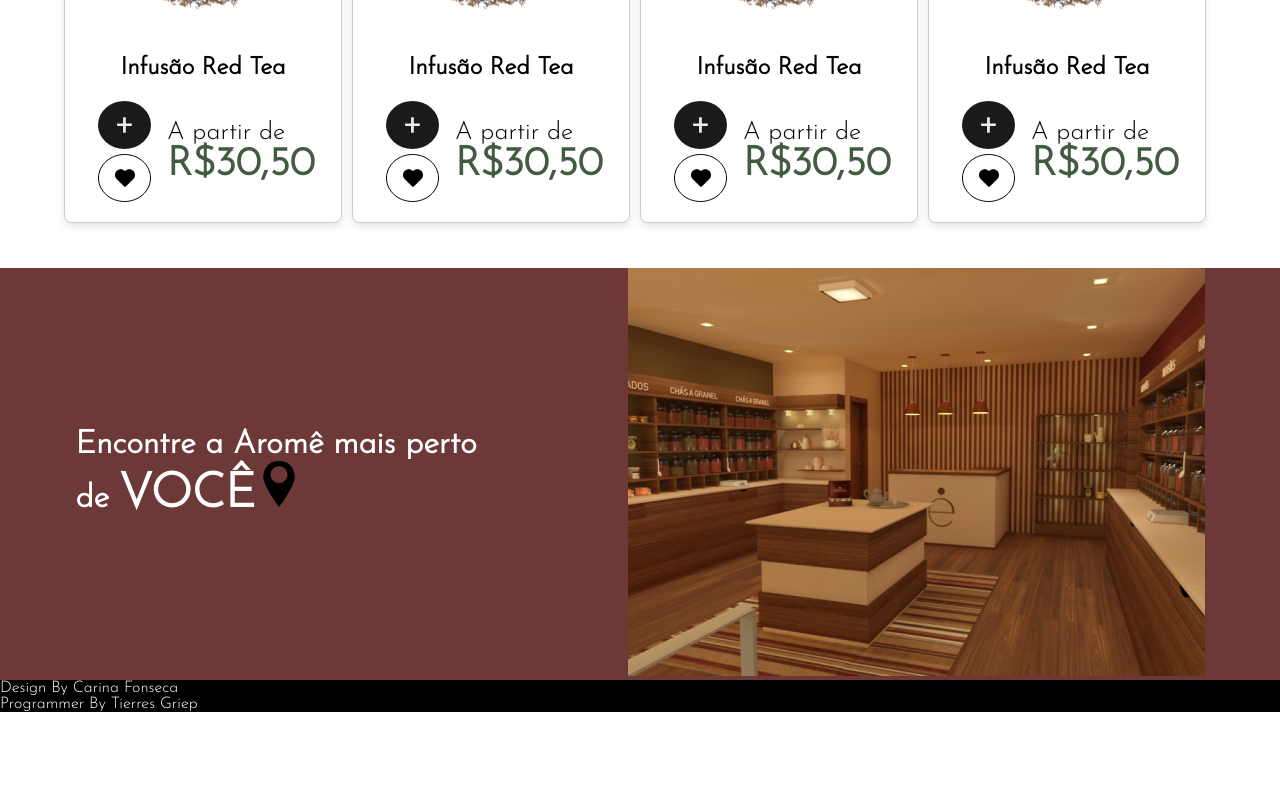
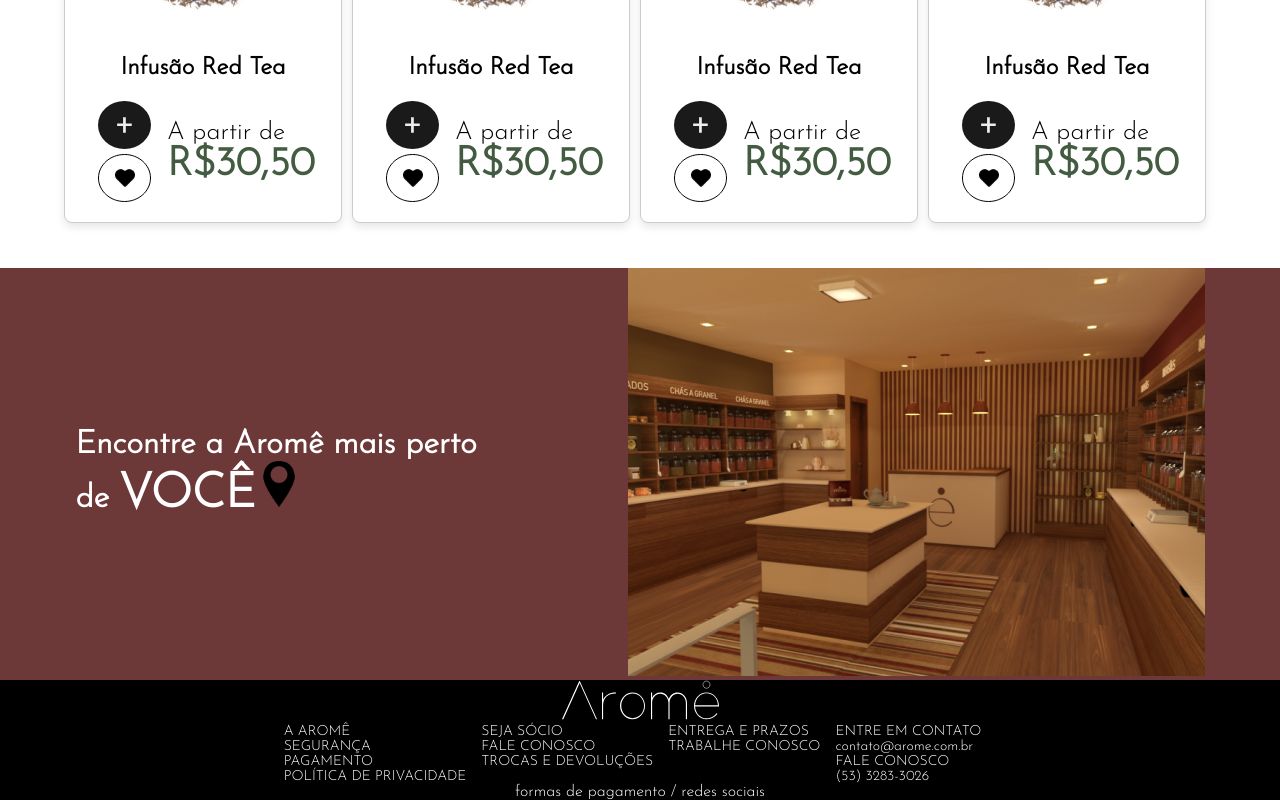
Before and after one commit to tierres/Arome, a React (Vite) app in the folder arome-ds/: page / in a window 1280 px wide. Shown: the part 1564-2364 px from the top of the page. Before the commit the page ends 2276 px from the top, so only its background shows below. Built offline with nearby package versions, Linux system fonts and the light colour scheme.

Commit message:
Notebook - 02/03/2024 - 11h46 - Problemas com o Footer

```diff
--- a/arome-ds/src/components/shared/Footer/Footer.module.css
+++ b/arome-ds/src/components/shared/Footer/Footer.module.css
@@ -2,6 +2,36 @@
     background-color: black;
 }
 
-.editarIssoAqui {
+.sectionContainer {
+    /*height: 475px;*/
     color: white;
+    display: flex;
+    flex-direction: column;
+    align-items: center;
 }
+
+.logoContainer {
+
+}
+
+.linksContainer {
+    display: flex;
+    justify-content: space-between;
+    margin: 0;
+}
+
+.navs {
+    display: flex;
+    flex-direction: column;
+    a {
+        text-decoration: none;
+        font-size: 14px;
+        font-weight: normal;
+        margin-right: 15px;
+        color: white;
+    }
+}
+
+.paymentsAndSocialContainer {
+
+}
--- a/arome-ds/src/components/shared/Footer/Footer.tsx
+++ b/arome-ds/src/components/shared/Footer/Footer.tsx
@@ -1,13 +1,39 @@
 import { SectionContainer } from "../SectionContainer/SectionContainer"
 import classes from './Footer.module.css'
+import AromeWhiteLogo from './vectors/arome-white-logo.svg'
 
 export const Footer = () => {
     return(
         <footer className={classes.blackContainer}>
-            <SectionContainer>
-                <div className={classes.editarIssoAqui}>
-                    Design By Carina Fonseca<br/>
-                    Programmer By Tierres Griep
+            <SectionContainer className={classes.sectionContainer}>
+                <div className={classes.logoContainer}>
+                    <img src={AromeWhiteLogo} alt="" />
+                </div>
+                <div className={classes.linksContainer}>
+                    <nav className={classes.navs}>
+                        <a href="">A AROMÊ</a>
+                        <a href="">SEGURANÇA</a>
+                        <a href="">PAGAMENTO</a>
+                        <a href="">POLÍTICA DE PRIVACIDADE</a>
+                    </nav>
+                    <nav className={classes.navs}>
+                        <a href="">SEJA SÓCIO</a>
+                        <a href="">FALE CONOSCO</a>
+                        <a href="">TROCAS E DEVOLUÇÕES</a>
+                    </nav>
+                    <nav className={classes.navs}>
+                        <a href="">ENTREGA E PRAZOS</a>
+                        <a href="">TRABALHE CONOSCO</a>
+                    </nav>
+                    <nav className={classes.navs}>
+                        <a>ENTRE EM CONTATO</a>
+                        <a href="contato@arome.com.br">contato@arome.com.br</a>
+                        <a>FALE CONOSCO</a>
+                        <a href="">(53) 3283-3026</a>
+                    </nav>
+                </div>
+                <div className={classes.paymentsAndSocialContainer}>
+                    formas de pagamento / redes sociais
                 </div>
             </SectionContainer>
         </footer>
--- a/arome-ds/src/components/shared/Header/Header.module.css
+++ b/arome-ds/src/components/shared/Header/Header.module.css
@@ -25,7 +25,6 @@
     margin: auto;
     display: inline-flex;
     justify-content: space-around;
-
 }
 
 .iconsLinksContainer {
```
Also changed, not shown: arome-ds/src/components/shared/Footer/vectors/arome-white-logo.svg (added).
